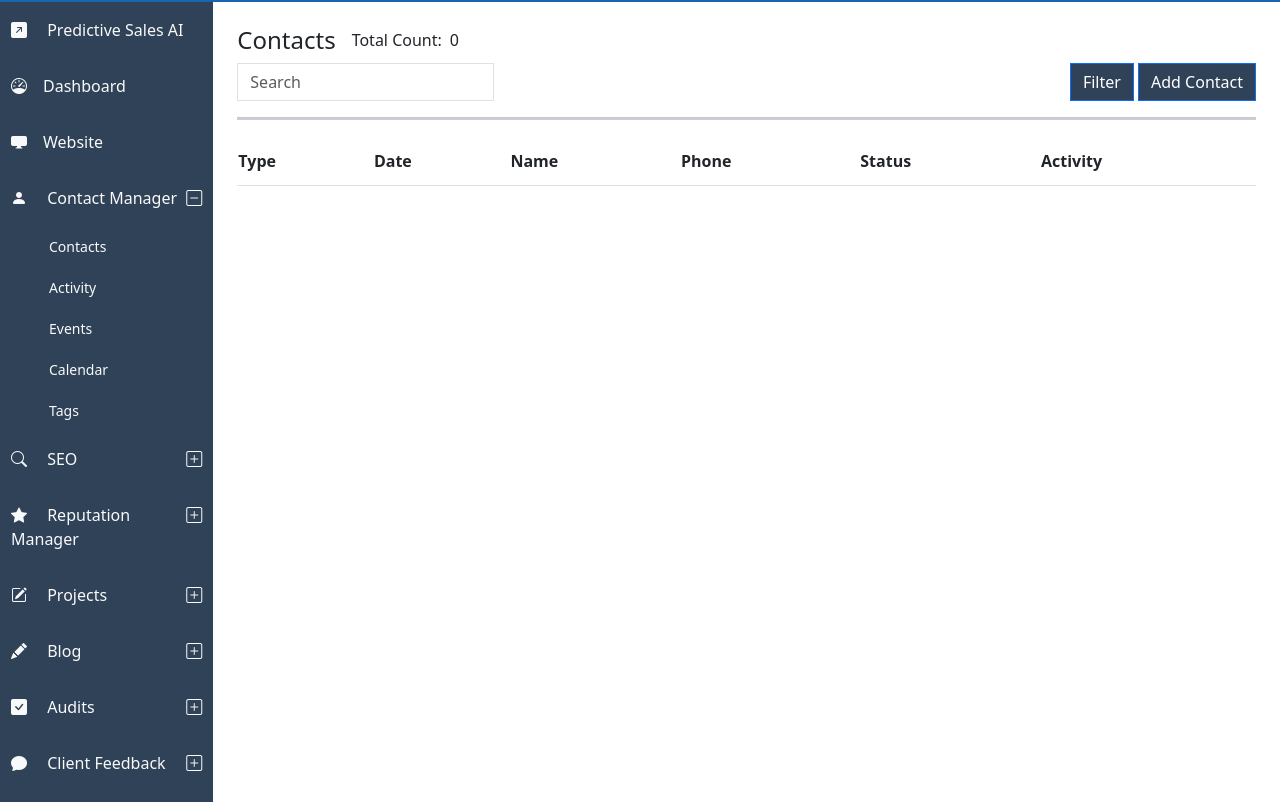
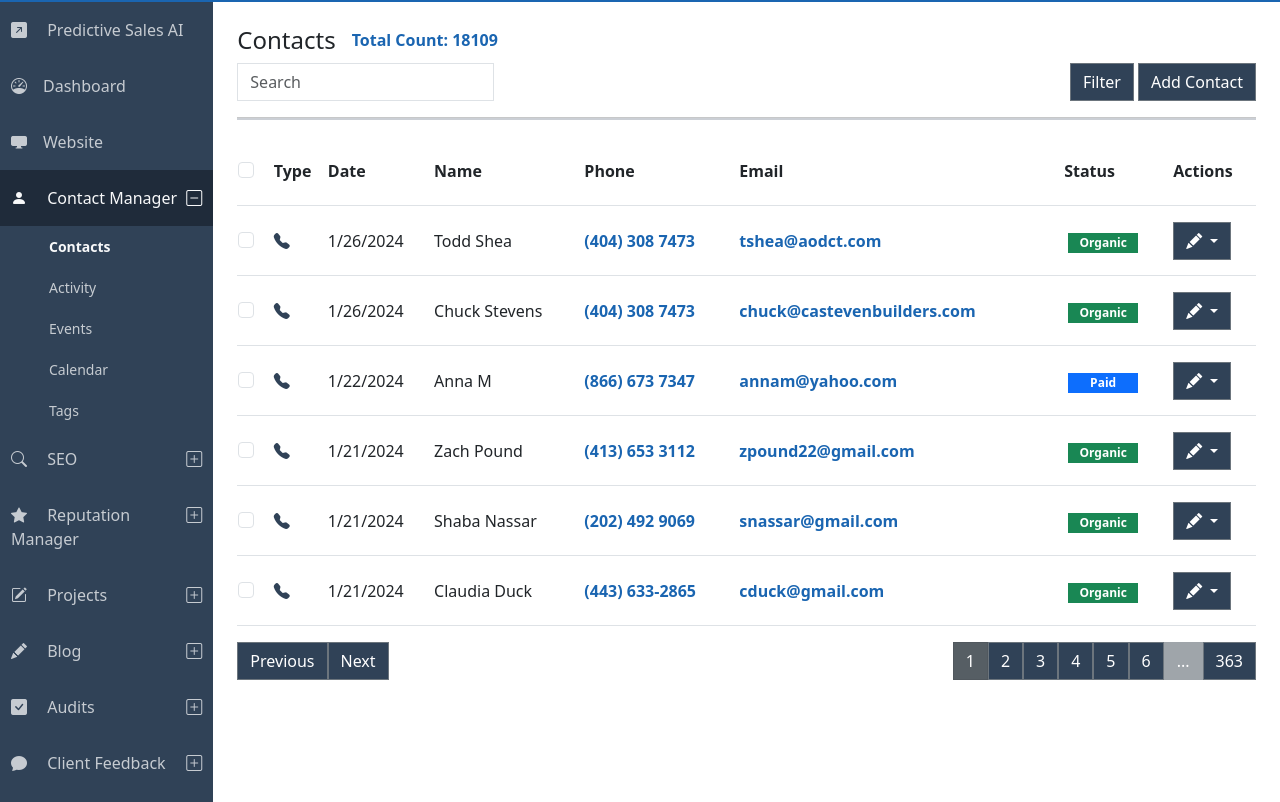
Before and after one commit to mattkline27/mk-contact-manager-wireframe, a plain HTML site: page index.html in a window 1280 px wide. Shown: the part 44-846 px from the top of the page. Drawn offline with nearby package versions, Linux system fonts and the light colour scheme.

Commit message:
Finished table and added responsive layout

```diff
--- a/css/index.css
+++ b/css/index.css
@@ -19,8 +19,10 @@ body {
 .sidebar {
     height: 100vh;
     background-color: #304257;
-    -ms-overflow-style: none;  /* IE and Edge */
+    -ms-overflow-style: none;
     scrollbar-width: none;
+    max-height: 100vh;
+    overflow-y: scroll;
 }
 
 .sidebar .nav-button {
@@ -29,9 +31,15 @@ body {
     color: white;
 }
 
-.sidebar .nav-button:active {
-    outline: transparent;
-    box-shadow: none;
+.sidebar .nav-button:not(.collapsed) {
+    border-color: transparent;
+    background-color: #1f2b3a;
+}
+
+.sidebar .nav-button.collapsed {
+    border-color: transparent;
+    background-color: #304257;
+    opacity: 0.75;
 }
 
 .sidebar .nav-button:hover {
@@ -57,9 +65,40 @@ body {
 
 hr {
     background-color: #304257;
-    height: 3px
+    height: 3px;
+    display: grid;
 }
 
 tr {
-    height: 50px
+    height: 70px
 }
+
+.type-icon {
+    color: #304257;
+}
+
+a {
+    color: #1A65B1;
+}
+.source-badge {
+    width: 70px;
+}
+
+main {
+    max-height: 95vh;
+    overflow-y: scroll;
+}
+
+@media (max-width: 800px) {
+    body {
+        overflow-y: scroll !important;
+    }
+    .sidebar {
+        overflow-y: visible !important;
+        height: fit-content !important;
+    }
+    main {
+        overflow-y: visible !important;
+
+    }
+}
--- a/index.html
+++ b/index.html
@@ -10,30 +10,30 @@
 
 </head>
 <body class="text-light">
-    <div class="container-fluid">
-        <nav class="navbar navbar-expand-lg row sticky-top" >
-            <div class="col">
+    <div class="container-fluid p-0">
+        <nav class="navbar navbar-expand-lg d-flex sticky-top justify-content-between p-2" >
+            <div class="">
                 <a class="navbar-brand col" href="#">
                     <img src="./assets/spectrum_logo.png" alt="spectruminc logo" height="20">
                 </a>
             </div>
-            <div class="col text-center fw-semibold">DreamHome, Inc. Administration</div>
-            <div class="col flex-shrink-0 text-end">
+            <div class=" text-center fw-semibold">DreamHome, Inc. Administration</div>
+            <div class=" flex-shrink-0 text-end">
                 <span class="badge bg-primary rounded-0 mx-1">SPECTRUM</span>
                 <span class="fw-semibold">brookek@spectruminc.com</span>
                 <a href="" class="mx-1">
-                    <i class="bi bi-power"></i>
+                    <i class="bi bi-power" style="-webkit-text-stroke-width: 1px"></i>
                 </a>
             </div>
         </nav>
     </div>
 
-    <div class="container-fluid">
+    <div id="main-container" class="container-fluid">
         <div class="row p-0">
             <nav class="text-light p-0 sidebar overflow-auto pb-5 col-md-3 col-lg-3 col-xl-2">
                 <ul class="list-unstyled ps-0">
                     <li>
-                        <button class="nav-button d-flex btn btn-toggle text-light w-100 rounded-0 justify-content-between text-start">
+                        <button class="nav-button d-flex btn btn-toggle text-light w-100 rounded-0 justify-content-between text-start collapsed">
                             <span>
                                 <i class="bi bi-arrow-up-right-square-fill me-3"></i>
                                 <span class="align-self-baseline">Predictive Sales AI</span>
@@ -41,13 +41,13 @@
                         </button>
                     </li>
                     <li>
-                        <button class="nav-button d-flex btn btn-toggle text-light w-100 rounded-0 text-start">
+                        <button class="nav-button d-flex btn btn-toggle text-light w-100 rounded-0 text-start collapsed">
                             <i class="bi bi-speedometer me-3"></i>
                             <span class="sidebar-text">Dashboard</span>
                         </button>
                     </li>
                     <li>
-                        <button class="nav-button d-flex btn btn-toggle text-light w-100 rounded-0 text-start">
+                        <button class="nav-button d-flex btn btn-toggle text-light w-100 rounded-0 text-start collapsed">
                             <i class="bi bi-display-fill me-3"></i>
                             <span class="sidebar-text">Website</span>
                         </button>
@@ -63,16 +63,16 @@
                         </button>
                         <div class="show px-4" id="contacts-collapse">
                             <ul class="btn-toggle-nav list-unstyled small">
-                                <li class="dropdown-item"><a href="#" class="link-light text-decoration-none">Contacts</a></li>
-                                <li class="dropdown-item"><a href="#" class="link-light text-decoration-none">Activity</a></li>
-                                <li class="dropdown-item"><a href="#" class="link-light text-decoration-none">Events</a></li>
-                                <li class="dropdown-item"><a href="#" class="link-light text-decoration-none">Calendar</a></li>
-                                <li class="dropdown-item"><a href="#" class="link-light text-decoration-none">Tags</a></li>
+                                <li class="dropdown-item"><a href="#" class="link-light fw-bold text-decoration-none">Contacts</a></li>
+                                <li class="dropdown-item"><a href="#" class="link-light link-opacity-75 text-decoration-none">Activity</a></li>
+                                <li class="dropdown-item"><a href="#" class="link-light link-opacity-75 text-decoration-none">Events</a></li>
+                                <li class="dropdown-item"><a href="#" class="link-light link-opacity-75 text-decoration-none">Calendar</a></li>
+                                <li class="dropdown-item"><a href="#" class="link-light link-opacity-75 text-decoration-none">Tags</a></li>
                             </ul>
                         </div>
                     </li>
                     <li>
-                        <button class="nav-button d-flex btn btn-toggle text-light w-100 rounded-0 text-start justify-content-between">
+                        <button class="nav-button d-flex btn btn-toggle text-light w-100 rounded-0 text-start justify-content-between collapsed">
                             <span>
                                 <i class="bi bi-search me-3"></i>
                                 <span class="sidebar-text">SEO</span>
@@ -81,7 +81,7 @@
                         </button>
                     </li>
                     <li>
-                        <button class="nav-button d-flex btn btn-toggle text-light w-100 rounded-0 text-start justify-content-between">
+                        <button class="nav-button d-flex btn btn-toggle text-light w-100 rounded-0 text-start justify-content-between collapsed">
                             <span>
                                 <i class="bi bi-star-fill me-3"></i>
                                 <span class="sidebar-text">Reputation Manager</span>
@@ -90,7 +90,7 @@
                         </button>
                     </li>
                     <li>
-                        <button class="nav-button d-flex btn btn-toggle text-light w-100 rounded-0 text-start justify-content-between">
+                        <button class="nav-button d-flex btn btn-toggle text-light w-100 rounded-0 text-start justify-content-between collapsed">
                             <span>
                                 <i class="bi bi-pencil-square me-3"></i>
                                 <span class="sidebar-text">Projects</span>
@@ -99,7 +99,7 @@
                         </button>
                     </li>
                     <li>
-                        <button class="nav-button d-flex btn btn-toggle text-light w-100 rounded-0 text-start justify-content-between">
+                        <button class="nav-button d-flex btn btn-toggle text-light w-100 rounded-0 text-start justify-content-between collapsed">
                             <span>
                                 <i class="bi bi-pencil-fill me-3"></i>
                                 <span class="sidebar-text">Blog</span>
@@ -108,7 +108,7 @@
                         </button>
                     </li>
                     <li>
-                        <button class="nav-button d-flex btn btn-toggle text-light w-100 rounded-0 text-start justify-content-between">
+                        <button class="nav-button d-flex btn btn-toggle text-light w-100 rounded-0 text-start justify-content-between collapsed">
                             <span>
                                 <i class="bi bi-check-square-fill me-3"></i>
                                 <span class="align-self-baseline">Audits</span>
@@ -117,7 +117,7 @@
                         </button>
                     </li>
                     <li>
-                        <button class="nav-button d-flex btn btn-toggle text-light w-100 rounded-0 text-start justify-content-between">
+                        <button class="nav-button d-flex btn btn-toggle text-light w-100 rounded-0 text-start justify-content-between collapsed">
                             <span>
                                 <i class="bi bi-chat-fill me-3"></i>
                                 <span class="sidebar-text">Client Feedback</span>
@@ -126,7 +126,7 @@
                         </button>
                     </li>
                     <li>
-                        <button class="nav-button d-flex btn btn-toggle text-light w-100 rounded-0 text-start justify-content-between">
+                        <button class="nav-button d-flex btn btn-toggle text-light w-100 rounded-0 text-start justify-content-between collapsed">
                             <span>
                                 <i class="bi bi-gear-fill me-3"></i>
                                 <span class="align-self-baseline">Settings</span>
@@ -136,13 +136,12 @@
                     </li>
                 </ul>
             </nav>
-            <main class="col-md-7 col-lg-7 p-4 text-dark overflow-auto flex-grow-1">
+            <main class="col-md-7 col-lg-7 p-4 text-dark flex-grow-1 h-100">
                 <div class="content-section text-start" id="contacts-content">
                     <div class="d-flex justify-content-between">
-                        <div class="d-flex">
+                        <div class="d-flex align-items-center text-center">
                             <h4 class="me-3 my-auto">Contacts</h4>
-                            <div class="my-auto">Total Count:</div>
-                            <div id="contact-count" class="my-auto px-2">0</div>
+                            <a href="" class="fw-semibold text-decoration-none">Total Count: 18109</a>
                         </div>
                         <div class="d-flex">
                         </div>
@@ -151,13 +150,11 @@
                     </div>
                     <div class="d-flex justify-content-between my-2">
                         <span>
-                            <label>
-                                <input type="text" class="form-control rounded-0" placeholder="Search"/>
-                            </label>
+                            <input type="text" class="form-control rounded-0" placeholder="Search" id="search-input">
                         </span>
                         <div>
-                            <button class="btn btn-primary rounded-0">Filter</button>
-                            <button class="btn btn-primary rounded-0">Add Contact</button>
+                            <button class="btn btn-secondary rounded-0">Filter</button>
+                            <button class="btn btn-secondary rounded-0">Add Contact</button>
                         </div>
 
                     </div>
@@ -166,12 +163,18 @@
                     <div class="w-auto">
                         <table class="w-100">
                             <tr class="border-bottom">
+                                <th>
+                                    <div class="form-check">
+                                        <input class="form-check-input" type="checkbox" value="" id="contact-${contactId}">
+                                    </div>
+                                </th>
                                 <th>Type</th>
                                 <th>Date</th>
                                 <th>Name</th>
                                 <th>Phone</th>
+                                <th>Email</th>
                                 <th>Status</th>
-                                <th>Activity</th>
+                                <th>Actions</th>
                             </tr>
                             <tbody id="contacts-table">
 
@@ -179,6 +182,23 @@
                         </table>
                     </div>
 
+                    <div class="d-flex justify-content-between my-3">
+                        <div class="d-flex">
+                            <button class="btn btn-secondary rounded-0">Previous</button>
+                            <button class="btn btn-secondary rounded-0">Next</button>
+                        </div>
+                        <div class="d-flex">
+                            <button class="btn btn-secondary rounded-0 active">1</button>
+                            <button class="btn btn-secondary rounded-0">2</button>
+                            <button class="btn btn-secondary rounded-0">3</button>
+                            <button class="btn btn-secondary rounded-0">4</button>
+                            <button class="btn btn-secondary rounded-0">5</button>
+                            <button class="btn btn-secondary rounded-0">6</button>
+                            <button class="btn btn-secondary rounded-0 disabled">...</button>
+                            <button class="btn btn-secondary rounded-0">363</button>
+                        </div>
+                    </div>
+                </div>
 
             </main>
         </div>
@@ -187,6 +207,6 @@
 
 
     <script src="https://cdn.jsdelivr.net/npm/bootstrap@5.3.2/dist/js/bootstrap.bundle.min.js" integrity="sha384-C6RzsynM9kWDrMNeT87bh95OGNyZPhcTNXj1NW7RuBCsyN/o0jlpcV8Qyq46cDfL" crossorigin="anonymous"></script>
-
+    <script src="./js/index.js"></script>
 </body>
 </html>
--- /dev/null
+++ b/js/index.js
@@ -0,0 +1,127 @@
+const contacts = [
+    {
+        id: 1,
+        type: 'call',
+        date: '1/26/2024',
+        name: 'Todd Shea',
+        phone: '(404) 308 7473',
+        email: 'tshea@aodct.com',
+        source: 'Organic',
+    },
+    {
+        id: 2,
+        type: 'call',
+        date: '1/26/2024',
+        name: 'Chuck Stevens',
+        phone: '(404) 308 7473',
+        email: 'chuck@castevenbuilders.com',
+        source: 'Organic',
+    },
+    {
+        id: 3,
+        type: 'quote',
+        date: '1/22/2024',
+        name: 'Anna M',
+        phone: '(866) 673 7347',
+        email: 'annam@yahoo.com',
+        source: 'Paid',
+    },
+    {
+        id: 4,
+        type: 'call',
+        date: '1/21/2024',
+        name: 'Zach Pound',
+        phone: '(413) 653 3112',
+        email: 'zpound22@gmail.com',
+        source: 'Organic',
+    },
+    {
+        id: 5,
+        type: 'call',
+        date: '1/21/2024',
+        name: 'Shaba Nassar',
+        phone: '(202) 492 9069',
+        email: 'snassar@gmail.com',
+        source: 'Organic',
+    },
+    {
+        id: 6,
+        type: 'call',
+        date: '1/21/2024',
+        name: 'Claudia Duck',
+        phone: '(443) 633-2865',
+        email: 'cduck@gmail.com',
+        source: 'Organic',
+    },
+]
+
+function getTypeIcon(type) {
+    switch (type) {
+        case 'call':
+            return '<i style="" class="type-icon bi bi-telephone-fill"></i>';
+        case 'quote':
+            return '<i class="type-icon bi-telephone-fill"></i>';
+        default:
+            return '';
+    }
+}
+
+function getSourceBadge(source) {
+    switch (source) {
+            case 'Organic':
+                return '<div class="badge bg-success rounded-0 mx-1 source-badge">Organic</div>';
+            case 'Paid':
+                return '<div class="badge bg-primary rounded-0 mx-1 source-badge">Paid</div>';
+            default:
+                return '';
+        }
+}
+
+
+
+function populateTable() {
+    const table = document.getElementById('contacts-table');
+    contacts.forEach(contact => {
+        const row = document.createElement('tr');
+        row.className = 'border-bottom';
+        const contactId = contact.id;
+        const typeIcon = getTypeIcon(contact.type);
+        const sourceBadge = getSourceBadge(contact.source);
+
+        row.innerHTML = `
+            <td>
+                <div class="form-check">
+                    <input class="form-check-input" type="checkbox" value="" id="contact-${contactId}">
+                </div>
+            </td>
+            <td>${typeIcon}</td>
+            <td>${contact.date}</td>
+            <td>${contact.name}</td>
+            <td>
+                <a href="tel:${contact.phone}" class="fw-semibold text-decoration-none">${contact.phone}</a>
+            </td>
+            <td>
+                <a href="mailto:${contact.email}" class="fw-semibold text-decoration-none">${contact.email}</a>
+            </td>
+            <td>${sourceBadge}</td>
+            <td>
+                <div class="dropdown d-flex justify-content-start align-items-center ">
+                    <button class="btn btn-secondary dropdown-toggle rounded-0" type="button" id="dropdownMenuButton" data-bs-toggle="dropdown" aria-expanded="false">
+                        <i class="bi bi-pencil-fill"></i>
+                    </button>
+                    <ul class="dropdown-menu rounded-0" aria-labelledby="dropdownMenuButton">
+                        <li><a class="dropdown-item" href="#"><i class="bi bi-ui-checks"></i>&nbsp;&nbsp;Send Survey</a></li>
+                        <li><a class="dropdown-item" href="#"><i class="bi bi-star-fill"></i>&nbsp;&nbsp;Send Review Request</a></li>
+                        <li><a class="dropdown-item" href="#"><i class="bi bi bi-envelope-fill"></i>&nbsp;&nbsp;Send Message</a></li>
+                        <li><a class="dropdown-item" href="#"><i class="bi bi-calendar-fill"></i>&nbsp;&nbsp;Create Appointment</a></li>
+                        <li><a class="dropdown-item" href="#"><i class="bi bi-arrow-90deg-left"></i>&nbsp;&nbsp;Create Follow Up</a></li>
+                        <li><a class="dropdown-item" href="#"><i class="bi bi-pin-fill"></i>&nbsp;&nbsp;Add Note</a></li>
+                    </ul>
+                </div>
+            </td>
+        `;
+        table.appendChild(row);
+    });
+}
+
+window.onload = populateTable;
```
